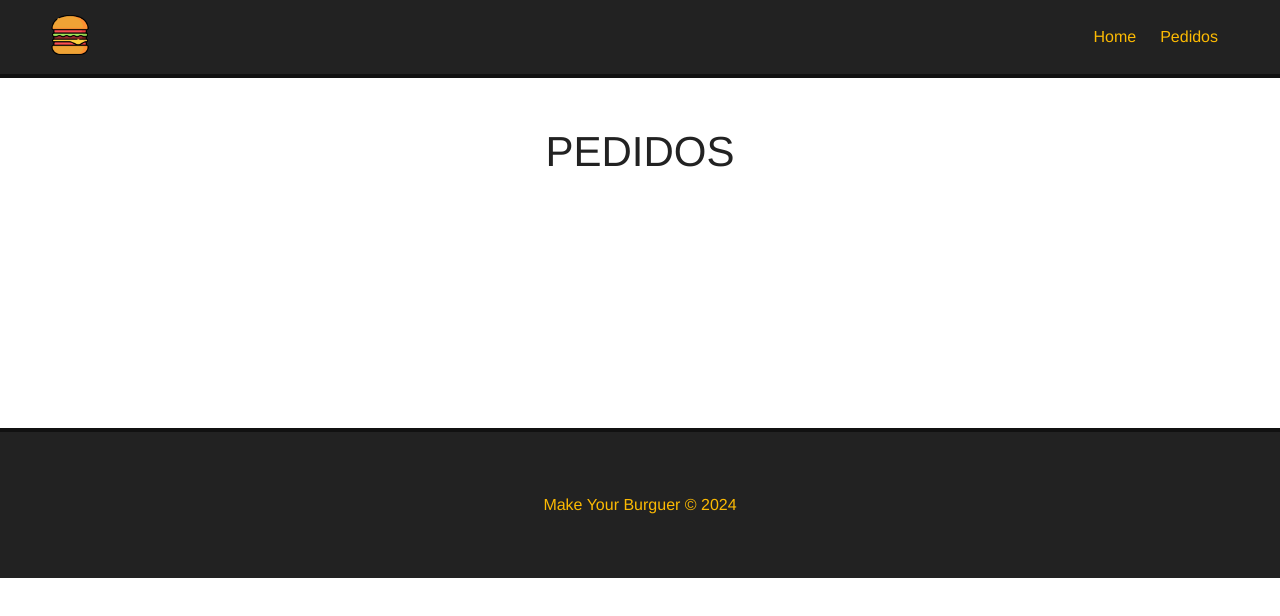
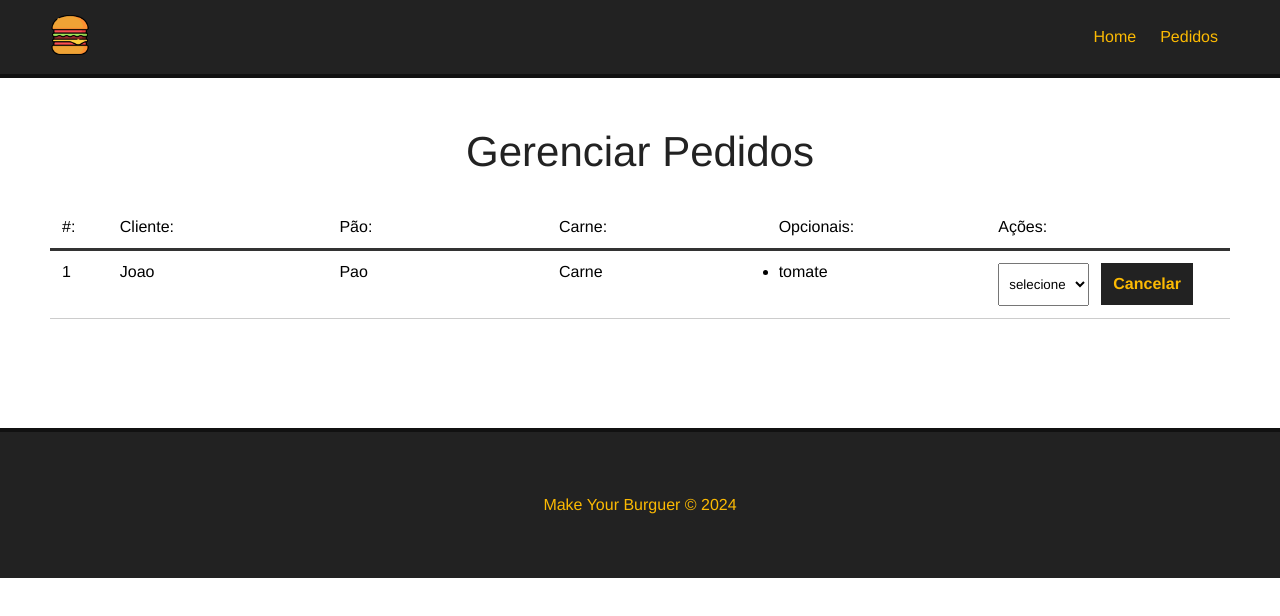
Before and after one commit to Maria-Padilha/Burguer, a Vue app: page /pedidos in a window 1280 px wide. Shown: the top 616 px of the page. Built offline with nearby package versions, Linux system fonts and the light colour scheme.

Commit message:
add table requests

```diff
--- a/db/db.json
+++ b/db/db.json
@@ -89,6 +89,16 @@
         "Cebola roxa"
       ],
       "status": "Solicitado"
+    },
+    {
+      "id": "bd99",
+      "nome": "Padilha",
+      "carne": "Maminha",
+      "pao": "3 queijos",
+      "opcionais": [
+        "Salame"
+      ],
+      "status": "Solicitado"
     }
   ]
 }
--- /dev/null
+++ b/src/components/dashboard.vue
@@ -0,0 +1,93 @@
+<template>
+    <div class="burger-table">
+        <div>
+            <div id="burger-table-heading">
+                <div class="order-id">#:</div>
+                <div>Cliente:</div>
+                <div>Pão:</div>
+                <div>Carne:</div>
+                <div>Opcionais:</div>
+                <div>Ações:</div>
+            </div>
+            <div id="burger-table-rows">
+                <div class="burger-table-row">
+                    <div class="order-number">1</div>
+                    <div>Joao</div>
+                    <div>Pao</div>
+                    <div>Carne</div>
+                    <div>
+                        <ul>
+                            <li>tomate</li>
+                        </ul>
+                    </div>
+                    <div>
+                        <select name="status" class="status">
+                            <option value="">selecione</option>
+                        </select>
+                        <button class="delete-btn">Cancelar</button>
+                    </div>
+                </div>
+            </div>
+        </div>
+        <div></div>
+    </div>
+</template>
+
+<script>
+    export default{
+        name: "dashboard",
+        data(){
+
+        }
+    }
+</script>
+
+<style scoped>
+    #burger-table{
+        max-width: 1200px;
+        margin: 0 auto;
+    }
+    #burger-table-heading,
+    #burger-table-rows,
+    .burger-table-row{
+        display: flex;
+        flex-wrap: wrap;
+    }
+    #burger-table-heading{
+        font-weight: bold;
+        padding: 12px;
+        border-bottom: 3px solid #333;
+    }
+    #burger-table-heading div,
+    .burger-table-row div{
+        width: 19%;
+    }
+    .burger-table-row{
+        width: 100%;
+        padding: 12px;
+        border-bottom: 1px solid #ccc;
+    }
+    #burger-table-heading .order-id,
+    .burger-table-row .order-number{
+        width: 5%;
+    }
+    select{
+        padding: 12px 6px;
+        margin-right: 12px;
+    }
+    .delete-btn{
+        background-color: #222;
+        color: #fcba03;
+        font-weight: bold;
+        border: 2px solid #222;
+        padding: 10px;
+        font-size: 16px;
+        margin: 0 auto;
+        cursor: pointer;
+        transition: .5s;
+    }
+    .delete-btn:hover{
+        background: transparent;
+        color: #222;
+    }
+</style>
--- a/src/views/PedidosView.vue
+++ b/src/views/PedidosView.vue
@@ -1,5 +1,17 @@
 <template>
   <main class="main-container">
-    <h1>PEDIDOS</h1>
+    <h1>Gerenciar Pedidos</h1>
+    <dashboard />
   </main>
 </template>
+
+<script>
+  import dashboard from '@/components/dashboard.vue';
+
+  export default{
+    name: "pedidos",
+    components: {
+      dashboard
+    }
+  }
+</script>
```
